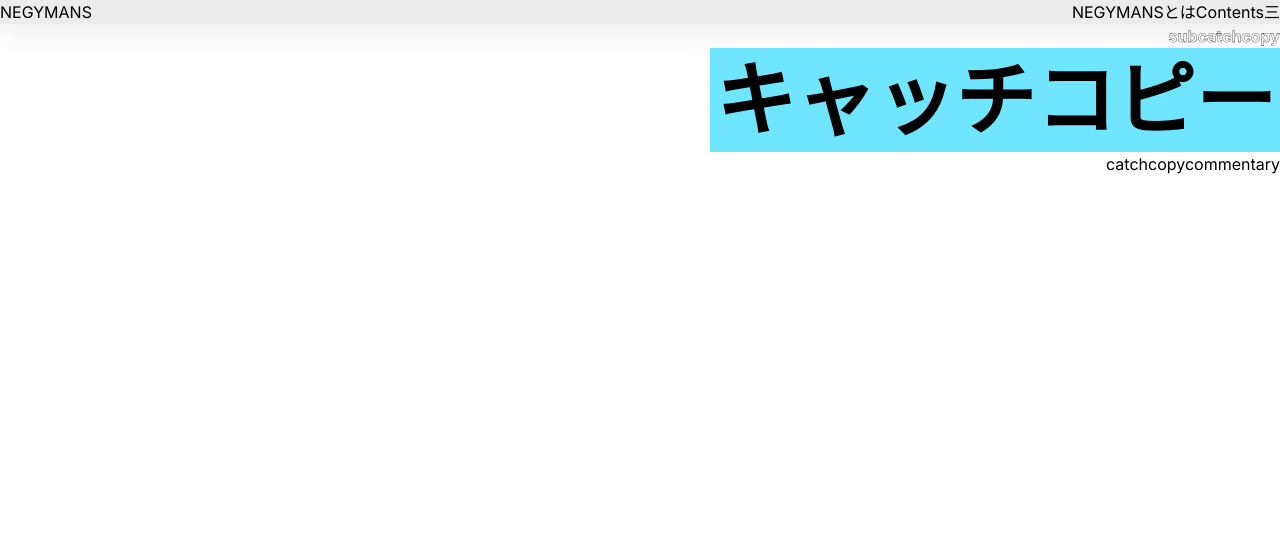
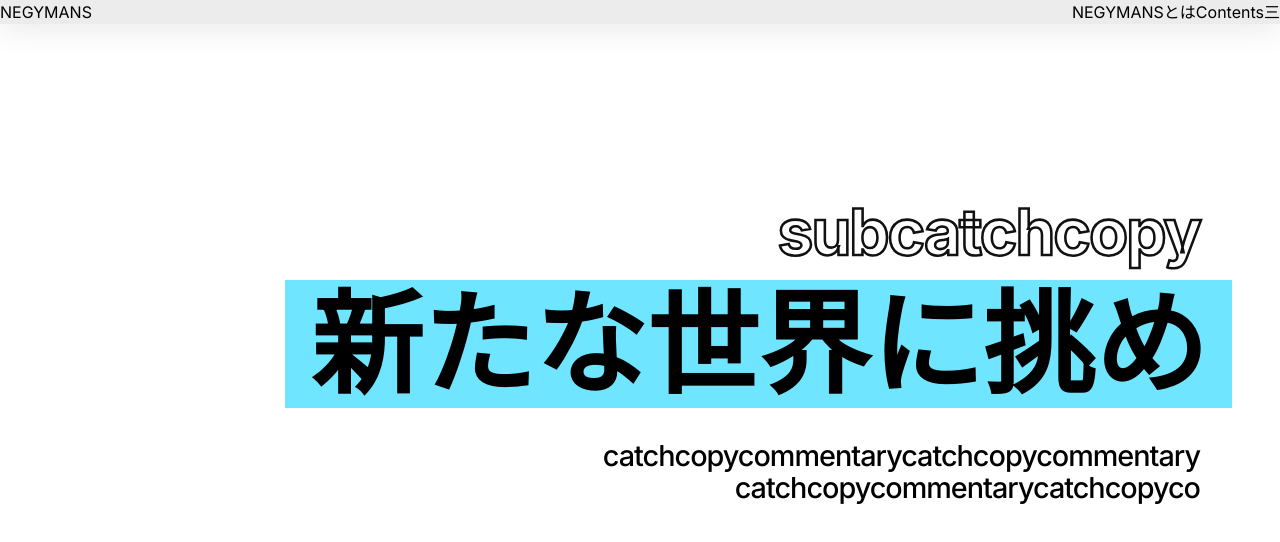
Before and after one commit to dokimiki/negymans_site, a Next.js app: page / in a window 1280 px wide. Shown: the top 542 px of the page. Built offline with nearby package versions, Linux system fonts and the light colour scheme.

Commit message:
FirstViewの完成

```diff
--- a/src/app/FirstView.scss
+++ b/src/app/FirstView.scss
@@ -1,10 +1,21 @@
 .catchcopy{
+    margin-top: 10rem;
+    margin-right: 3rem;
     text-align: right;
-    .subcatchcopy{
-        margin-bottom: -0.2rem;
+    .sub-catchcopy{
+        margin-right: 2rem;
+        font-size: 4rem;
     }
     .main-catchcopy{
-        font-size: 5rem;
+        font-size: 7rem;
         font-weight: bold;
     }
+    .detail-catchcopy{
+        font-size: 1.8rem;
+        font-weight: 480;
+        letter-spacing: -1px;
+        line-height: 2rem;
+        padding-top: 2rem;
+        margin-right: 2rem;
+    }
 }
--- a/src/app/FirstView.tsx
+++ b/src/app/FirstView.tsx
@@ -5,8 +5,11 @@ export default function FirstView() {
     return (
         <div className="catchcopy">
             <div className="text-facing sub-catchcopy">subcatchcopy</div>
-            <div className="text-blue-bg main-catchcopy">キャッチコピー</div>
-            <div className="text-underline">catchcopycommentary</div>
+            <div className="text-blue-bg main-catchcopy">新たな世界に挑め</div>
+            <div className="detail-catchcopy">
+                catchcopycommentarycatchcopycommentary<br/>
+                catchcopycommentarycatchcopyco
+            </div>
         </div>
     );
 }
--- a/src/app/global.scss
+++ b/src/app/global.scss
@@ -13,15 +13,16 @@
 .text-blue-bg{
     /* 文字の後ろについている青色の背景 */
     display: inline-block;
-    line-height: 1.3em;
-    padding-left:0.06em;
-    padding-right:0.06em;
+    line-height: 8rem;
+    padding-left:1.6rem;
+    padding-right:1.6rem;
     background: #70E5FF;
 }
 
 .text-facing{
     /* 文字を枠線だけにする */
+    letter-spacing: -2px;
     font-weight: bold;
     color: transparent;
-    -webkit-text-stroke: 0.02em #111111;
+    -webkit-text-stroke: 0.16rem #111111;
 }
```
